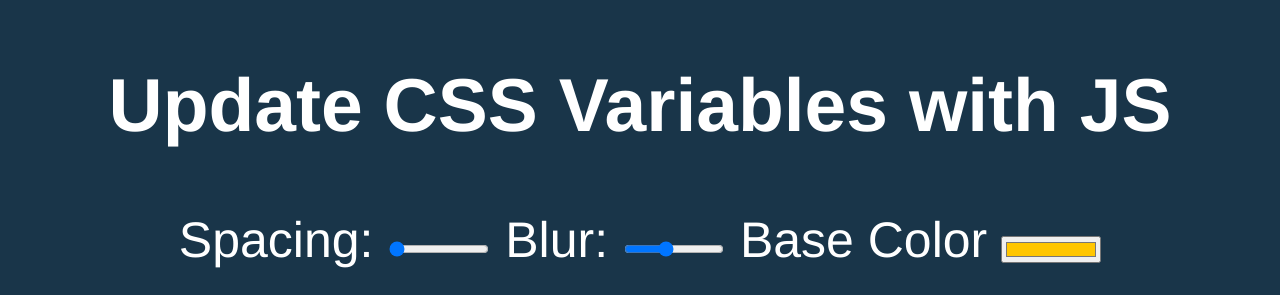
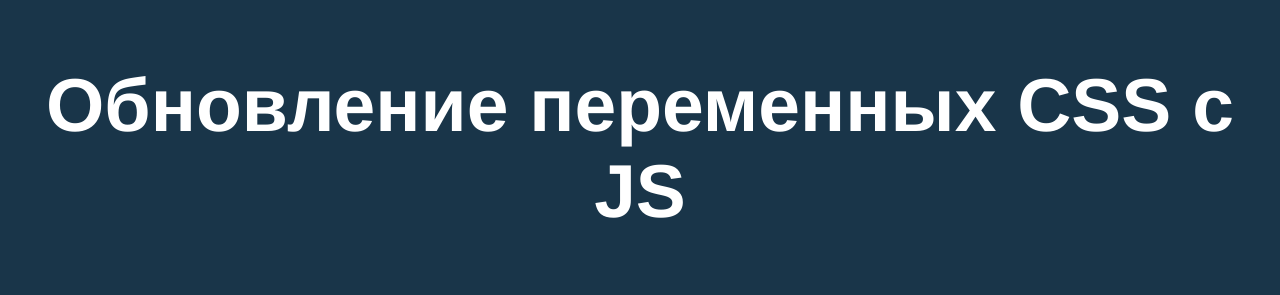
Before and after one commit to Otcocuka/30daysjs, a plain HTML site: page css variables in js/index-START.html in a window 1280 px wide. Shown: the top 295 px of the page. Drawn offline with Linux system fonts and the light colour scheme.

Commit message:
little changes for commit

```diff
--- a/css variables in js/index-START.html
+++ b/css variables in js/index-START.html
@@ -6,7 +6,7 @@
   <link rel="icon" href="https://fav.farm/🔥" />
 </head>
 <body>
-  <h2>Update CSS Variables with <span class='hl'>JS</span></h2>
+  <h2>Обновление переменных CSS с <span class='hl'>JS</span></h2>
 
   <div class="controls">
     <label for="spacing">Spacing:</label>
```
Also changed, not shown: clock/clock.html (+1 -1 lines), drumkit/index.html (+1 -1 lines).
